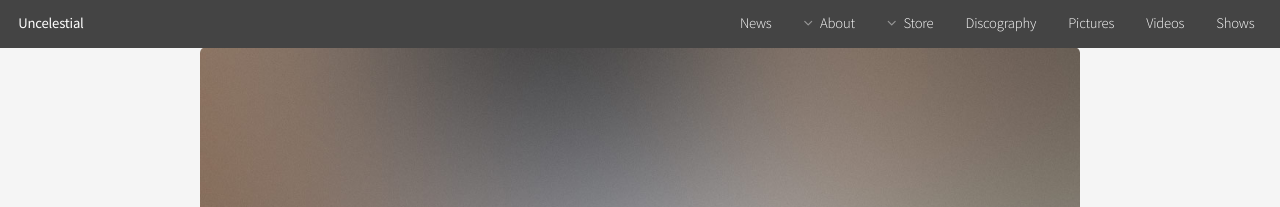
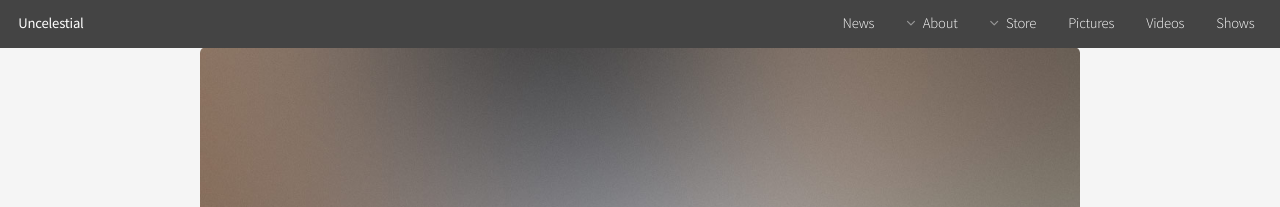
Before and after one commit to tvconefive/uncelestial.github.io, a Jekyll site: the page built from index.md, in a window 1280 px wide. Shown: the top 207 px of the page. Built offline with Jekyll 4.4.1, drawn with Linux system fonts in a browser that asks for light colours.

Commit message:
Update alpha.html

```diff
--- a/_layouts/alpha.html
+++ b/_layouts/alpha.html
@@ -46,7 +46,6 @@
 								<li><a target="_blank" href="https://docs.google.com/forms/d/1TI12r-L-9Vha2bnLbB9VJc8owg_xGVlVQDrCUTayHhM/viewform">Sell Your Stuff!</a></li>
 							</ul>
 						</li>
-						<li><a href="/discography">Discography</a></li>
 						<li><a href="/pictures">Pictures</a></li>
 						<li><a href="/videos">Videos</a></li>
 						<li><a href="/shows">Shows</a></li>
```
